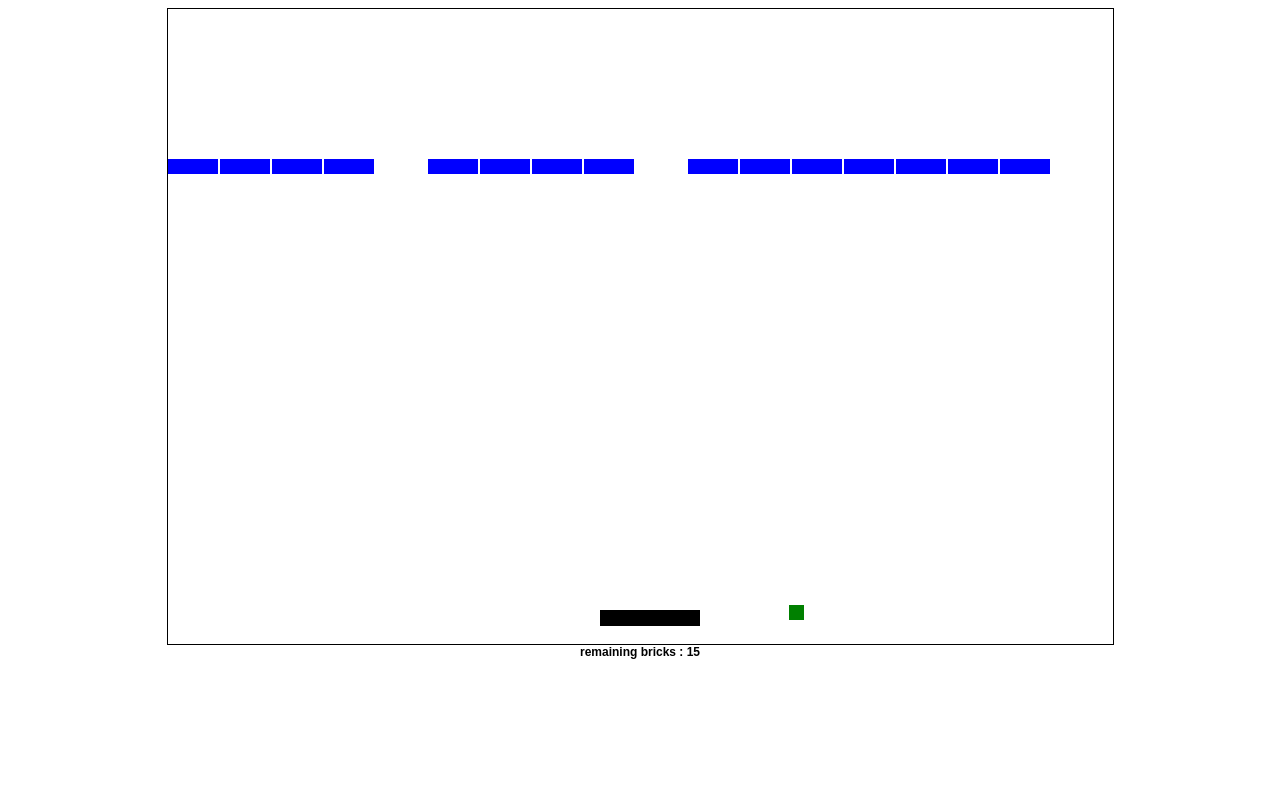
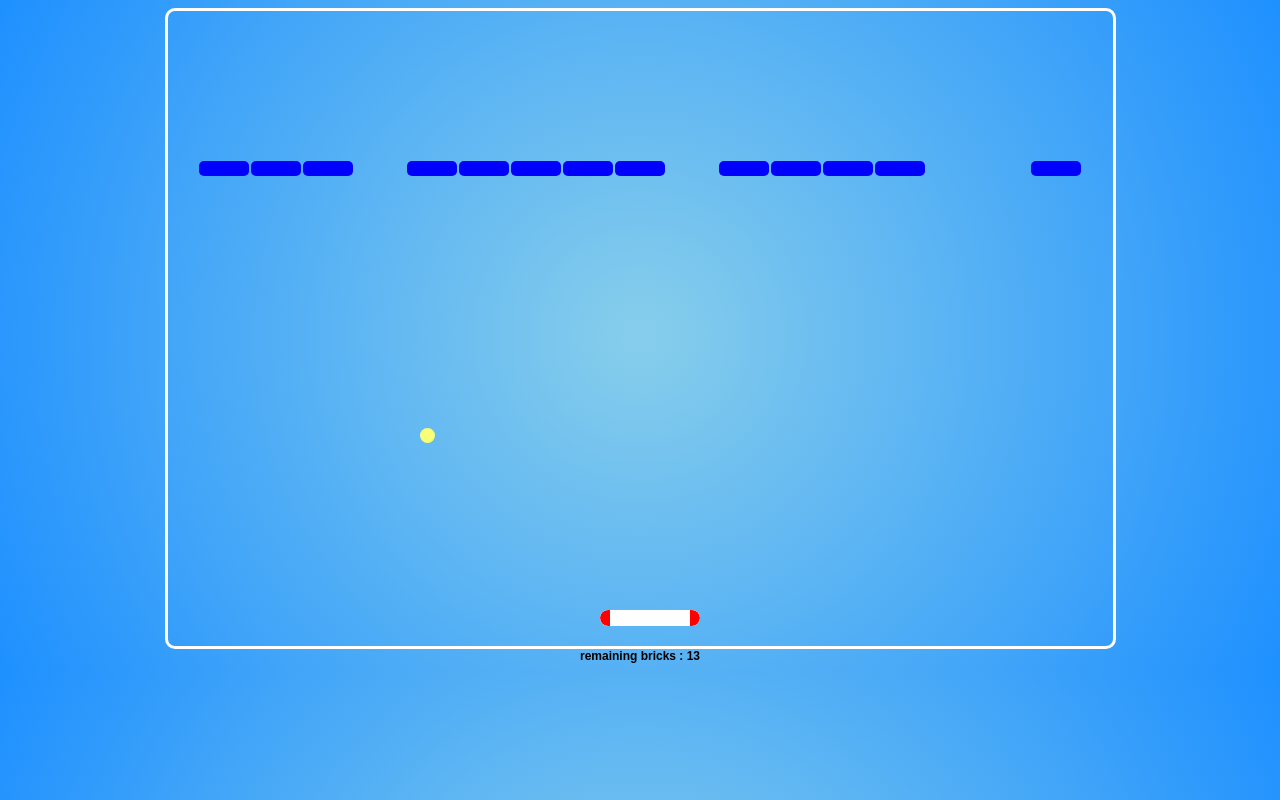
Before and after one commit to aestheticsdata/arkanoid-js-2007, a plain HTML site: page arkanoid.html in a window 1280 px wide. Drawn offline with nearby package versions, Linux system fonts and the light colour scheme.

Commit message:
modernize

```diff
--- a/arkanoid.js
+++ b/arkanoid.js
@@ -1,158 +1,123 @@
-//window.addEventListener("load", init, false);
-
 $(init);
 
-// use window.innerWidth instead of screen.availWidth
-
-function init(){
-
-	//var	raquette = document.getElementById("raquette"),
-	var	raquette = $('#raquette'),
+function init() {
+	var raquette = $('#raquette'),
 		ball = $('#ball'),
-		// xpos = _.random(400, 700),
 		xpos = 300,
 		ypos = 50,
-		ydir = 1, // la ball descend, dir == 0 la balle remonte
-		// xdir = _.random(0,1), //la ball va vers la droite, dir == 0 la balle va vers la gauche
+		ydir = 1, // La balle descend, dir == 0 la balle remonte
 		xdir = 1,
 		nbBriques = 17,
 		briques = [],
-		briquesPosLookUp = [], // for optimization
-		briquesColorLookUp = [], // for optimization
-		//ybriquedessous = 1,
-		ybriquehaut = 140,
-		ybriquebas = 164,
+		briquesPosLookUp = [], // Pour optimisation
+		briquesColorLookUp = [], // Pour optimisation
+		ybriquehaut = 150, // Ajustement pour la hauteur correcte des briques
+		brique_height = 15, // Hauteur des briques
 		x = 0,
-		step = 3, // vitesse de la balle, une vitesse donnee marche avec des valeurs donnees de ybrique[haut/bas]
+		step = 3, // Vitesse de la balle
 		briques_remaining = nbBriques,
-		briqueAncrageLeftMargin = 0,
+		brique_width = 50,
+		brique_spacing = 2,
+		zoneactiveWidth = $('#zoneactive').innerWidth(),
+		briqueAncrageLeftMargin = (zoneactiveWidth - (nbBriques * brique_width + (nbBriques - 1) * brique_spacing)) / 2, // Calcul pour centrer les briques
 		zoneContactRaquetteDebut = 0,
 		zoneContactRaquetteFin = 0,
-		zoneactiveLborder = (window.innerWidth >> 1) - ($('#zoneactive').innerWidth() >> 1),
-		zoneactiveRborder = (window.innerWidth >> 1) + ($('#zoneactive').innerWidth() >> 1),
+		zoneactiveLborder = (window.innerWidth >> 1) - (zoneactiveWidth >> 1),
+		zoneactiveRborder = (window.innerWidth >> 1) + (zoneactiveWidth >> 1),
 		raquetteWidth = $('#raquette').width(),
-		brique_width,
 		stop = false,
 		scoreDiv = $('#score');
 
 	makeBriques();
 	moveBall();
 
+	function makeBriques() {
+		var brique;
 
-	function makeBriques() {
+		for (var i = 0; i < nbBriques; i += 1) {
+			brique = document.createElement('span');
+			brique.setAttribute('id', 'briques_id' + i);
+			brique.style.width = brique_width + 'px';
+			brique.style.height = brique_height + 'px';
+			brique.style.position = 'absolute';
+			brique.style.backgroundColor = 'blue';
+			brique.style.top = ybriquehaut + 'px';
+			brique.style.borderRadius = '5px';
 
-		var	brique;
-
-		for (var i=0; i<nbBriques; i+=1) {
-
-			brique = document.createElement('span');
-			brique.setAttribute('id', 'briques_id'+i);
-
-			brique.style.width = '50px';
-			brique.style.height = '15px';
-			brique.style.position = 'absolute';
-			briquesColorLookUp[i] = brique.style.backgroundColor = 'blue';
-			brique.style.top = '150px';
-			// brique.innerHTML = i;
-
-			briquesPosLookUp[i] = i*(parseInt(brique.style.width)) + i*2 + briqueAncrageLeftMargin;
-			brique.style.left =  briquesPosLookUp[i] + 'px';
-			// brique.style.left = i*(parseInt(brique.style.width)) + i*2 + briqueAncrageLeftMargin + "px";
+			briquesColorLookUp[i] = 'blue';
+			briquesPosLookUp[i] = i * (brique_width + brique_spacing) + briqueAncrageLeftMargin;
+			brique.style.left = briquesPosLookUp[i] + 'px';
 
 			briques[i] = brique;
 		}
 
 		var debutBrique = $('#briqueAncrage');
 
-		var l = briques.length;
-		for (var i=0; i<l; i+=1) {
+		for (var i = 0; i < briques.length; i += 1) {
 			debutBrique.append(briques[i]);
 		}
-
-		brique_width = parseInt(briques[0].style.width);
 	}
 
-
-	function moveBall(){
-		//////////////// deplacement de la raquette /////////////////////////////////////////////////////////////////
-		//document.onmousemove = function(e){
-		$(document).on('mousemove' , function (e) {
-			if (e.clientX > zoneactiveRborder - raquetteWidth ) { // taille de la raquette: 100px
+	function moveBall() {
+		$(document).on('mousemove', function (e) {
+			if (e.clientX > zoneactiveRborder - raquetteWidth) {
 				x = zoneactiveRborder - raquetteWidth;
 			} else if (e.clientX < zoneactiveLborder) {
 				x = zoneactiveLborder;
 			} else {
 				x = e.clientX;
 			}
-			//raquette.style.left = x + "px";
-			raquette.css('left', x+'px');
+			raquette.css('left', x + 'px');
 		});
-		////////////////////////////////////////////////////////////////////////////////////////////////////////
-
 
 		zoneContactRaquetteDebut = x;
-		zoneContactRaquetteFin   = x + raquetteWidth;
+		zoneContactRaquetteFin = x + raquetteWidth;
 
-
-		if (ypos <= 605 && ydir == 1 ) { //la balle descend
-			if (ypos == ybriquehaut) {
-				console.log('---');
-				console.log('hit');
-				console.log('xpos = '+xpos);
-				for(var i=0; i < briques_remaining; i+=1) {
-					if (briquesPosLookUp[i] <= (xpos - zoneactiveLborder) && (xpos - zoneactiveLborder) <= briquesPosLookUp[i]+brique_width) {
+		if (ypos <= 605 && ydir === 1) { // La balle descend
+			if (ypos + 15 >= ybriquehaut && ypos <= ybriquehaut + brique_height) { // Vérification de la collision verticale
+				for (var i = 0; i < briques.length; i += 1) {
+					if (briquesPosLookUp[i] <= (xpos - zoneactiveLborder) && (xpos - zoneactiveLborder) <= briquesPosLookUp[i] + brique_width) {
 						if (briquesColorLookUp[i] === 'blue') {
-							console.log('good hit, brique no: ' + i);
-							console.log('brique [' + briquesPosLookUp[i] + ', ' + parseInt(briquesPosLookUp[i]+brique_width)+']');
-							console.log('---');
-							ydir = 0;
+							ydir = 0; // Inverser la direction de la balle
 							briques_remaining -= 1;
-							briquesColorLookUp[i] = briques[i].style.backgroundColor = 'white';
+							briquesColorLookUp[i] = 'hidden'; // Indique que la brique est cachée
+							$(briques[i]).addClass('shrink');
 						}
 						updateScore();
 						if (briques_remaining === 0) {
-							// alert("you win");
-							// clearInterval(timer);
 							stop = true;
-							//document.body.innerHTML = "<br /><h2><center>Play again : press F5</center></h2><br/><a href='http://www.w-and-co.com/ichigoFlash/ichigostudio.html'>ichigostudio home</a>";
 						}
 						break;
 					}
 				}
 			}
 			ypos += step;
-		} else if (ypos > 605 && ydir === 1) { //la balle a touche le bas, elle va remonter
-				if (xpos < zoneContactRaquetteDebut || xpos > zoneContactRaquetteFin) { //si la balle ne touche pas la raquette
-					// alert("you lose");
-					// clearInterval(timer);
-					stop = true;
-					//document.body.innerHTML = "<br /><h2><center>Play again : press F5</center></h2><br/><a href='http://www.w-and-co.com/ichigoFlash/ichigostudio.html'>ichigostudio home</a>";
-				}
-				ydir = 0;
-				ypos -= step;
-		} else if (ypos >= 1 && ydir === 0) { // la balle remonte
-			if (ypos == ybriquebas) { // si la balle a touche une brique en remontant
-				// console.log("hit from bottom");
-				for (var i=0; i < briques.length; i+=1) {
-					if (briquesPosLookUp[i] <= (xpos - zoneactiveLborder) && (xpos - zoneactiveLborder) <= briquesPosLookUp[i]+brique_width) {
+		} else if (ypos > 605 && ydir === 1) {
+			if (xpos < zoneContactRaquetteDebut || xpos > zoneContactRaquetteFin) {
+				stop = true;
+			}
+			ydir = 0;
+			ypos -= step;
+		} else if (ypos >= 1 && ydir === 0) { // La balle monte
+			if (ypos + 15 >= ybriquehaut && ypos <= ybriquehaut + brique_height) { // Collision en remontant
+				for (var i = 0; i < briques.length; i += 1) {
+					if (briquesPosLookUp[i] <= (xpos - zoneactiveLborder) && (xpos - zoneactiveLborder) <= briquesPosLookUp[i] + brique_width) {
 						if (briquesColorLookUp[i] === 'blue') {
-							ydir = 1;
+							ydir = 1; // Inverser la direction de la balle
 							briques_remaining -= 1;
-							briquesColorLookUp[i] = briques[i].style.backgroundColor = 'white';
+							briquesColorLookUp[i] = 'hidden';
+							$(briques[i]).addClass('shrink');
 						}
 						updateScore();
 						if (briques_remaining === 0) {
-							// alert("you win");
-							// clearInterval(timer);
 							stop = true;
-							//document.body.innerHTML = "<br /><h2><center>Play again : press F5</center></h2><br/><a href='http://www.w-and-co.com/ichigoFlash/ichigostudio.html'>ichigostudio home</a>";
 						}
 						break;
 					}
 				}
 			}
 			ypos -= step;
-		} else if (ypos < 1 && ydir === 0) { //la balle a touche le haut, elle va redescendre
+		} else if (ypos < 1 && ydir === 0) {
 			ydir = 1;
 			ypos += step;
 		}
@@ -167,26 +132,18 @@ function init(){
 		} else if (xpos < zoneactiveLborder && xdir === 0) {
 			xdir = 1;
 			xpos += step;
-
 		}
 
-		//ball.style.left = xpos + "px";
-		//ball.style.top = ypos + "px";
-		ball.css('left', xpos+'px');
-		ball.css('top',  ypos+'px');
+		ball.css('left', xpos + 'px');
+		ball.css('top', ypos + 'px');
 	}
 
 	function updateScore() {
 		scoreDiv.text(briques_remaining);
 	}
 
-	// var timer = setInterval(moveBall, 10);
-
-
 	(function enterframe() {
 		moveBall();
-		if(!stop) setTimeout(enterframe, 10);
+		if (!stop) setTimeout(enterframe, 10);
 	}());
-
-
 }
--- a/css/arkanoid.css
+++ b/css/arkanoid.css
@@ -1,6 +1,5 @@
 body {
-	/*margin: auto;*/
-
+	background: radial-gradient(circle, #87CEEB, #1E90FF);
 }
 
 #zoneactive {
@@ -8,7 +7,8 @@ body {
 	margin: auto;
 	width: 945px;
 	height: 635px;
-	border: solid 1px black;
+	border: solid 3px white;
+	border-radius: 10px;
 }
 
 #ball {
@@ -16,36 +16,81 @@ body {
 	width: 15px;
 	height: 15px;
 	top: 300px;
-	background-color: green;
-	/*background-image: url("ballrainbow.jpg");*/
+	background-color: #f8ff76;
+	border-radius: 50%;
 }
 
 #raquette {
 	width: 100px;
 	height: 16px;
-	background-color: black;
+	background-color: white;
 	position: absolute;
 	top: 610px;
 	left: 600px;
+	border-radius: 8px;
+	overflow: hidden;
+}
+
+#raquette::before,
+#raquette::after {
+	content: "";
+	position: absolute;
+	width: 10px;
+	height: 100%;
+	background-color: red;
+	top: 0;
+}
+
+#raquette::before {
+	left: 0;
+	border-top-left-radius: 8px;
+	border-bottom-left-radius: 8px;
+}
+
+#raquette::after {
+	right: 0;
+	border-top-right-radius: 8px;
+	border-bottom-right-radius: 8px;
 }
 
 #briqueAncrage {
 	margin: auto;
 	position: absolute;
-	/*top: 10px;*/
 }
 
 .brique {
-	width:  50px;
+	width: 50px;
 	height: 15px;
 	position: absolute;
 	background-color: blue;
 	top: 150px;
+	border-radius: 5px;
+	transition: background-color 0.5s ease, transform 0.3s ease;
+}
+
+.fade-out {
+	transform: scale(0);
+	opacity: 0;
 }
 
 #scoreTF {
 	text-align: center;
-	font-family: arial;
+	font-family: Arial, serif;
 	font-size: 12px;
 	font-weight: bold;
 }
+
+.shrink {
+	animation: shrinkOut 0.25s forwards;
+}
+
+@keyframes shrinkOut {
+	0% {
+		transform: scale(1);
+		opacity: 1;
+	}
+	100% {
+		transform: scale(0);
+		opacity: 0;
+	}
+}
```
